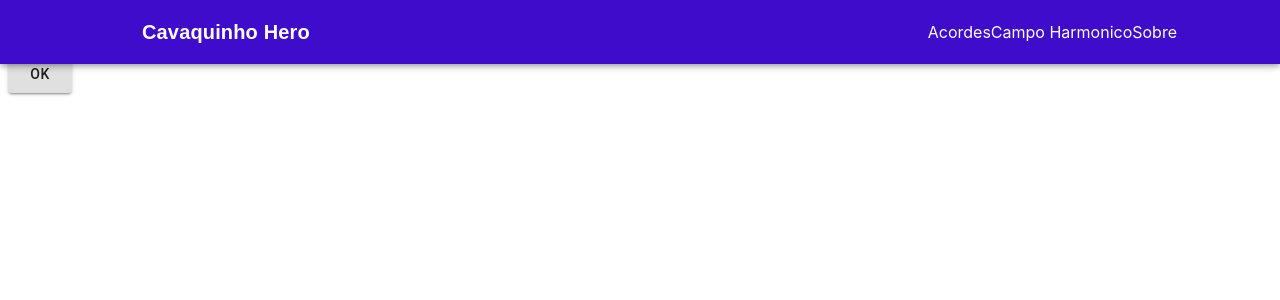
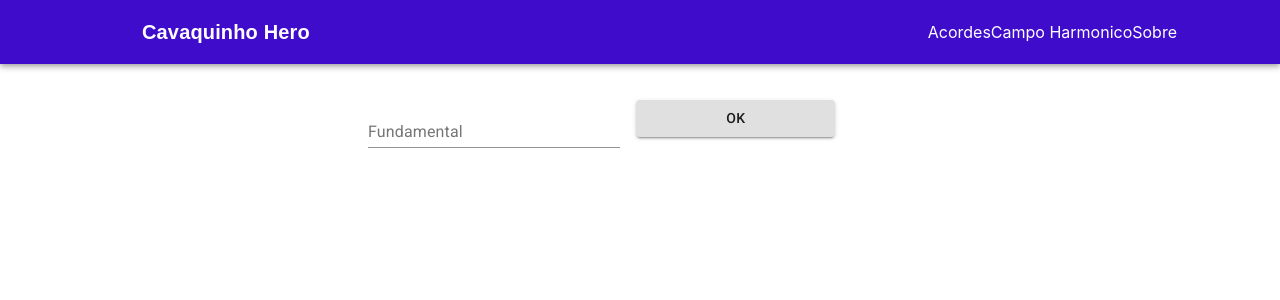
Before and after one commit to bigodines/cavaquinho_hero, a Next.js app: page / in a window 1280 px wide. Shown: the top 300 px of the page. Built offline with nearby package versions, Linux system fonts and the light colour scheme.

Commit message:
appbar does not render on top of everything else anymore. also fixed console errors

```diff
--- a/components/ChordTable.js
+++ b/components/ChordTable.js
@@ -20,9 +20,6 @@ const useStyles = makeStyles((theme) => ({
 }))
 
 function generateChords(n) {
-    console.log('debigo')
-    console.log(n)
-
     if (!n || n.length < 1) {
         return null
         // TODO: error
@@ -81,7 +78,7 @@ export default function ChordTable() {
                 <TableCell component="th" scope="row">
                     {note + key}
                 </TableCell>
-                <TableCell align="right">{Object.values(chords[key]).join(',')}</TableCell>
+                <TableCell align="right">{Object.values(chords[key]).join(', ')}</TableCell>
                 <TableCell align="right"></TableCell>
             </TableRow>)
         })
@@ -93,8 +90,8 @@ export default function ChordTable() {
     }
 
     return (
-        <div className={classes.root}>
-            <form noValidate autoComplete="off" onSubmit={handleSubmit}>
+        <div>
+            <form noValidate autoComplete="off" onSubmit={handleSubmit} className={classes.root}>
                 <TextField id="outlined-basic" label="Fundamental" variant="standard" value={note} onChange={handleNoteChange} />
                 <Button type="submit" variant="contained">OK</Button>
             </form>
--- a/components/Header.js
+++ b/components/Header.js
@@ -131,7 +131,7 @@ import ActiveLink from "./ActiveLink";
     const getDrawerChoices = () => {
       return headersData.map(({ label, href }) => {
         return (
-          <ActiveLink activeClassName="active" href={href}>
+          <ActiveLink activeClassName="active" href={href} key={label}>
             <MenuItem>{label}</MenuItem>
           </ActiveLink>
         );
@@ -148,6 +148,8 @@ import ActiveLink from "./ActiveLink";
       return headersData.map(({ label, href }) => {
         return (
           <ActiveLink href={href}
+              key={label}
+              activeClassName="active"
               className={menuButton}>
             <dv>{label}</dv>
           </ActiveLink>
@@ -156,10 +158,8 @@ import ActiveLink from "./ActiveLink";
     };
 
     return (
-      <header>
-        <AppBar className={header}>
+        <AppBar className={header} position="sticky">
           {mobileView ? displayMobile() : displayDesktop()}
         </AppBar>
-      </header>
     );
   }
--- /dev/null
+++ b/pages/_document.js
@@ -0,0 +1,88 @@
+import React from 'react';
+import Document, { Html, Head, Main, NextScript } from 'next/document';
+import { ServerStyleSheets } from '@material-ui/core/styles';
+import { createTheme } from '@material-ui/core/styles';
+import { red } from '@material-ui/core/colors';
+
+// Create a theme instance.
+const theme = createTheme({
+    palette: {
+      primary: {
+        main: '#556cd6',
+      },
+      secondary: {
+        main: '#19857b',
+      },
+      error: {
+        main: red.A400,
+      },
+      background: {
+        default: '#fff',
+      },
+    },
+  });
+
+
+export default class MyDocument extends Document {
+  render() {
+    return (
+      <Html lang="en">
+        <Head>
+          {/* PWA primary color */}
+          <meta name="theme-color" content={theme.palette.primary.main} />
+          <link
+            rel="stylesheet"
+            href="https://fonts.googleapis.com/css?family=Roboto:300,400,500,700&display=swap"
+          />
+        </Head>
+        <body>
+          <Main />
+          <NextScript />
+        </body>
+      </Html>
+    );
+  }
+}
+
+// `getInitialProps` belongs to `_document` (instead of `_app`),
+// it's compatible with server-side generation (SSG).
+MyDocument.getInitialProps = async (ctx) => {
+  // Resolution order
+  //
+  // On the server:
+  // 1. app.getInitialProps
+  // 2. page.getInitialProps
+  // 3. document.getInitialProps
+  // 4. app.render
+  // 5. page.render
+  // 6. document.render
+  //
+  // On the server with error:
+  // 1. document.getInitialProps
+  // 2. app.render
+  // 3. page.render
+  // 4. document.render
+  //
+  // On the client
+  // 1. app.getInitialProps
+  // 2. page.getInitialProps
+  // 3. app.render
+  // 4. page.render
+
+  // Render app and page and get the context of the page with collected side effects.
+  const sheets = new ServerStyleSheets();
+  const originalRenderPage = ctx.renderPage;
+
+  ctx.renderPage = () =>
+    originalRenderPage({
+      enhanceApp: (App) => (props) => sheets.collect(<App {...props} />),
+    });
+
+  const initialProps = await Document.getInitialProps(ctx);
+
+  return {
+    ...initialProps,
+    // Styles fragment is rendered after the app and page rendering finish.
+    styles: [...React.Children.toArray(initialProps.styles), sheets.getStyleElement()],
+  };
+};
--- a/pages/index.js
+++ b/pages/index.js
@@ -1,11 +1,40 @@
 import Header from '../components/Header'
 import ChordTable from '../components/ChordTable'
+import React from 'react'
+import { Container, Grid, makeStyles } from '@material-ui/core'
+
+const useStyles = makeStyles((theme) => ({
+    content: {
+        flexGrow: 1,
+        height: '100vh',
+        overflow: 'auto',
+    },
+
+    container: {
+        paddingTop: theme.spacing(4),
+        paddingBottom: theme.spacing(4),
+    },
+
+    toolbar: theme.mixins.toolbar,
+
+}));
 
 export default function Home() {
+    const classes = useStyles()
+
+
     return (
         <div>
             <Header />
-            <ChordTable></ChordTable>
+            <Container maxWidth="sm">
+                <Grid container spacing={1} className={classes.container}>
+                    <div className={classes.toolbar}>
+                    <Grid item xs={12}>
+                        <ChordTable />
+                    </Grid>
+                    </div>
+                </Grid>
+            </Container>
         </div>
     )
 }
```
